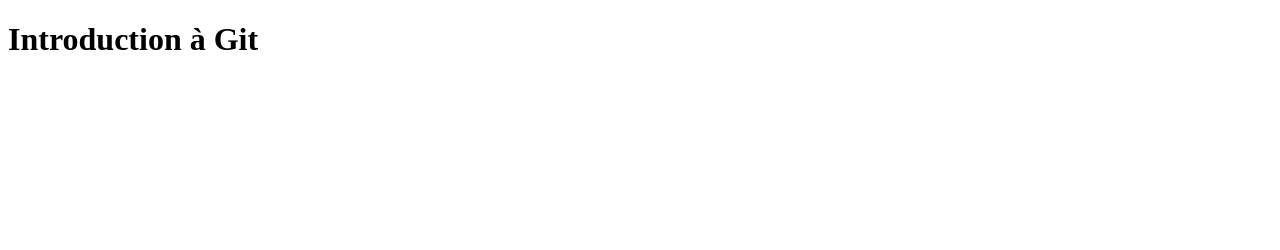
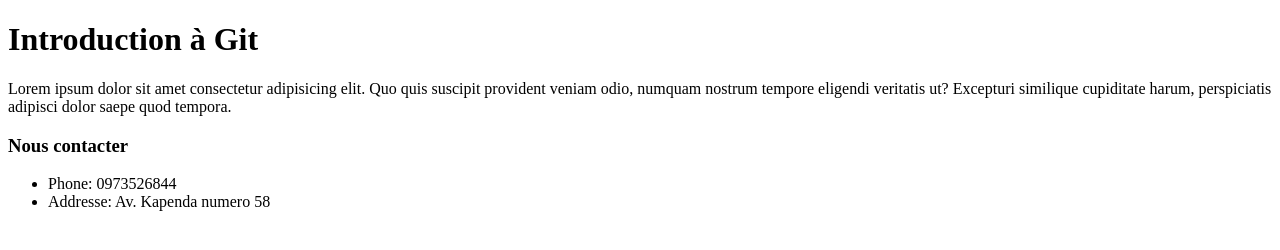
Before and after one commit to jkaninda/afrisoft-git-practice, a plain HTML site: page index.html in a window 1280 px wide. Drawn offline with Linux system fonts and the light colour scheme.

Commit message:
Ajout de la partie contact

```diff
--- a/index.html
+++ b/index.html
@@ -8,7 +8,12 @@
 </head>
 <body>
     <h1>Introduction à Git</h1>
-    <p></p>
+    <p>Lorem ipsum dolor sit amet consectetur adipisicing elit. Quo quis suscipit provident veniam odio, numquam nostrum tempore eligendi veritatis ut? Excepturi similique cupiditate harum, perspiciatis adipisci dolor saepe quod tempora.</p>
+    <h3>Nous contacter</h3>
+   <ul>
+    <li>Phone: 0973526844</li>
+    <li>Addresse: Av. Kapenda numero 58</li>
+   </ul>
 
 </body>
 </html>
```
